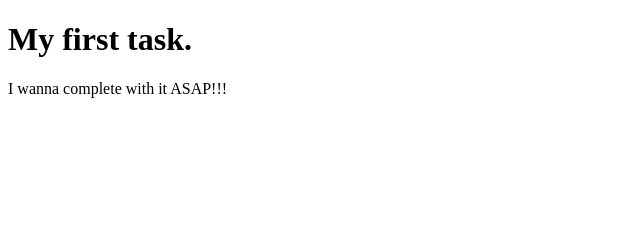
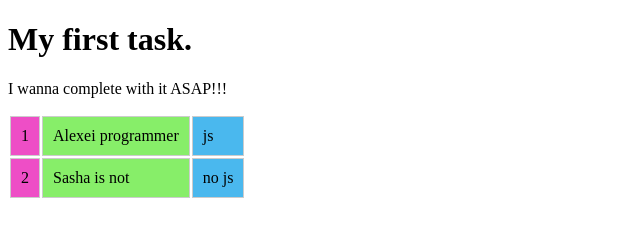
Before and after one commit to aliaksej/js, a plain HTML site: page index.html in a window 1280 px wide. Shown: the whole page, without its empty margins (0-640 px from the left). Drawn offline with Linux system fonts and the light colour scheme.

Commit message:
added a table with styles

```diff
--- a/index.html
+++ b/index.html
@@ -8,5 +8,32 @@
     <h1>My first task.</h1>
 
     <p>I wanna complete with it ASAP!!!</p>
+
+    <style>
+        .table tr td {
+            background: #ee4ec6;
+            border: 1px solid #ccc;
+            padding: 10px;
+        }
+        .table tr td.second {
+            background: #87ee69;
+        }
+        .table tr td.last {
+            background: #4ab8ee;
+        }
+    </style>
+
+    <table class="table">
+        <tr>
+            <td>1</td>
+            <td class="second">Alexei programmer</td>
+            <td class="last">js</td>
+        </tr>
+        <tr>
+            <td>2</td>
+            <td class="second">Sasha is not</td>
+            <td class="last">no js</td>
+        </tr>
+    </table>
 </body>
 </html>
```
